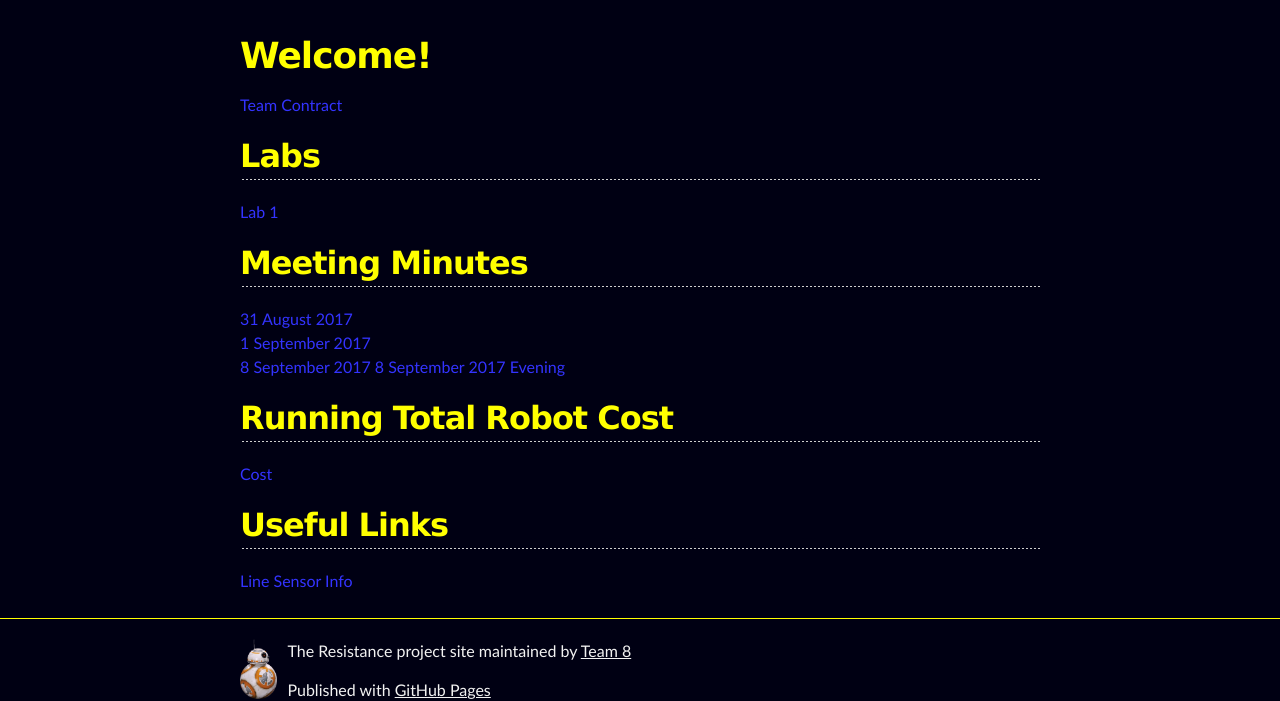
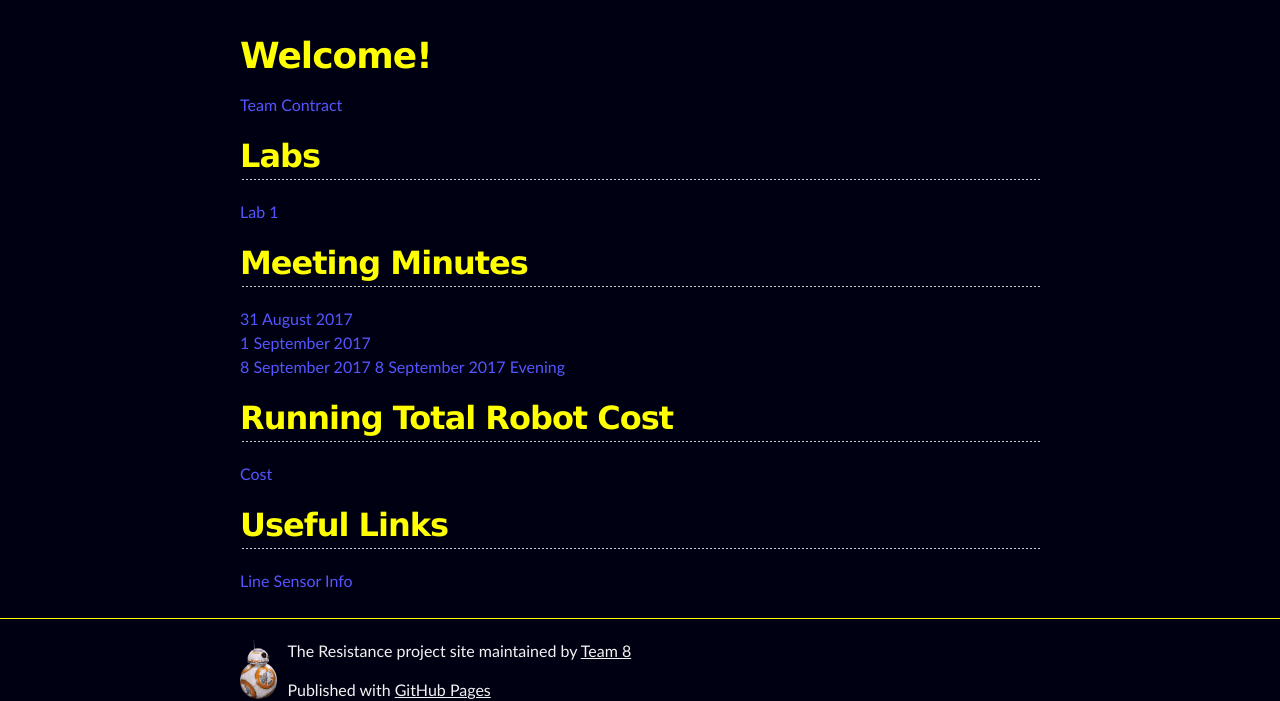
Before and after one commit to sk2282/ECE3400_Team8, a Jekyll site: the page built from index.md, in a window 1280 px wide. Shown: the part 340-1041 px from the top of the page. Built offline with Jekyll 4.4.1, drawn with Linux system fonts in a browser that asks for light colours; our own code applies the rules of GitHub Pages for plain Markdown files.

Commit message:
lighten link color

```diff
--- a/_sass/jekyll-theme-slate.scss
+++ b/_sass/jekyll-theme-slate.scss
@@ -126,7 +126,7 @@ footer p {
 
 a {
   text-decoration: none;
-  color: #3333ff;
+  color: #5555ff;
   text-shadow: none;
 
   transition: color 0.5s ease;
```
